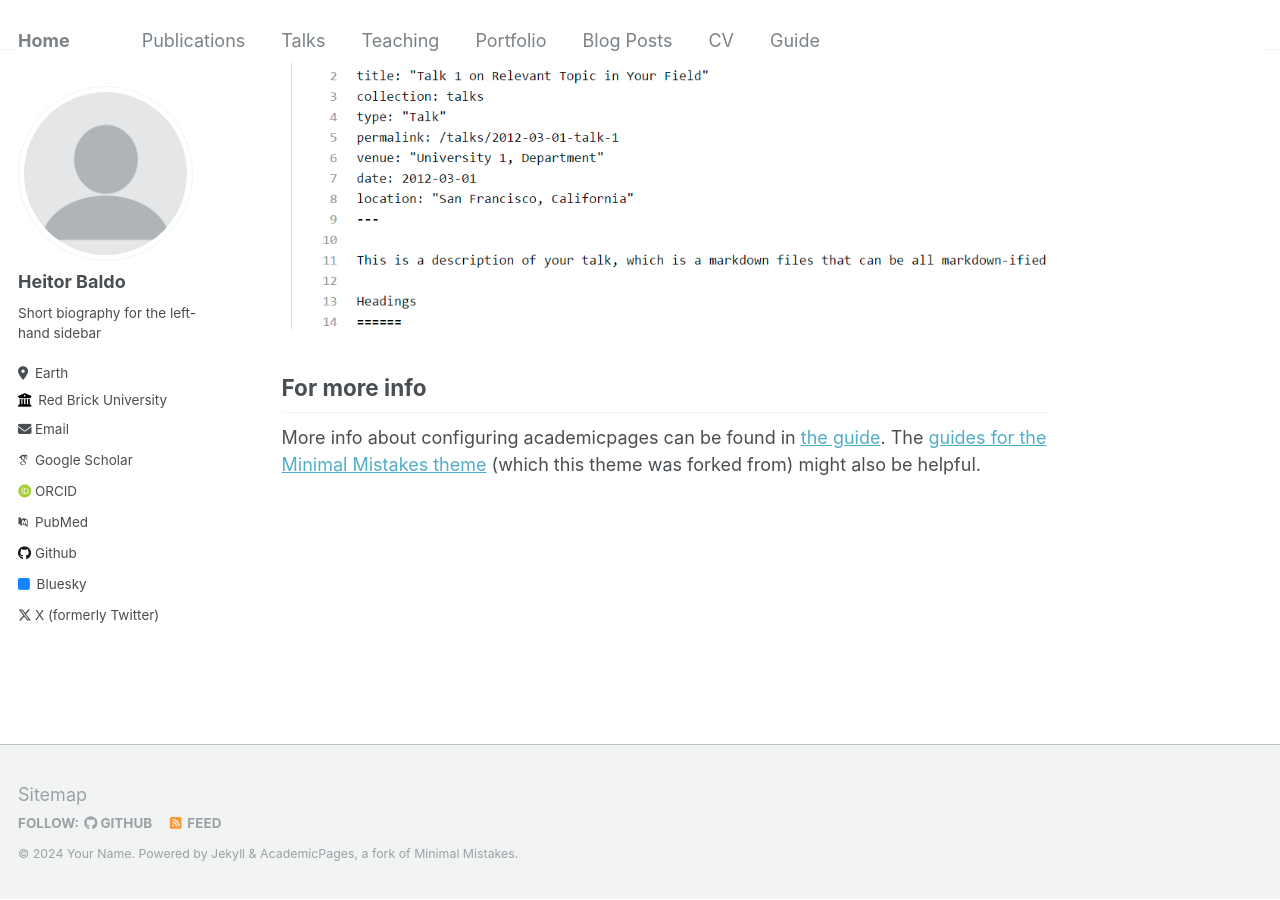
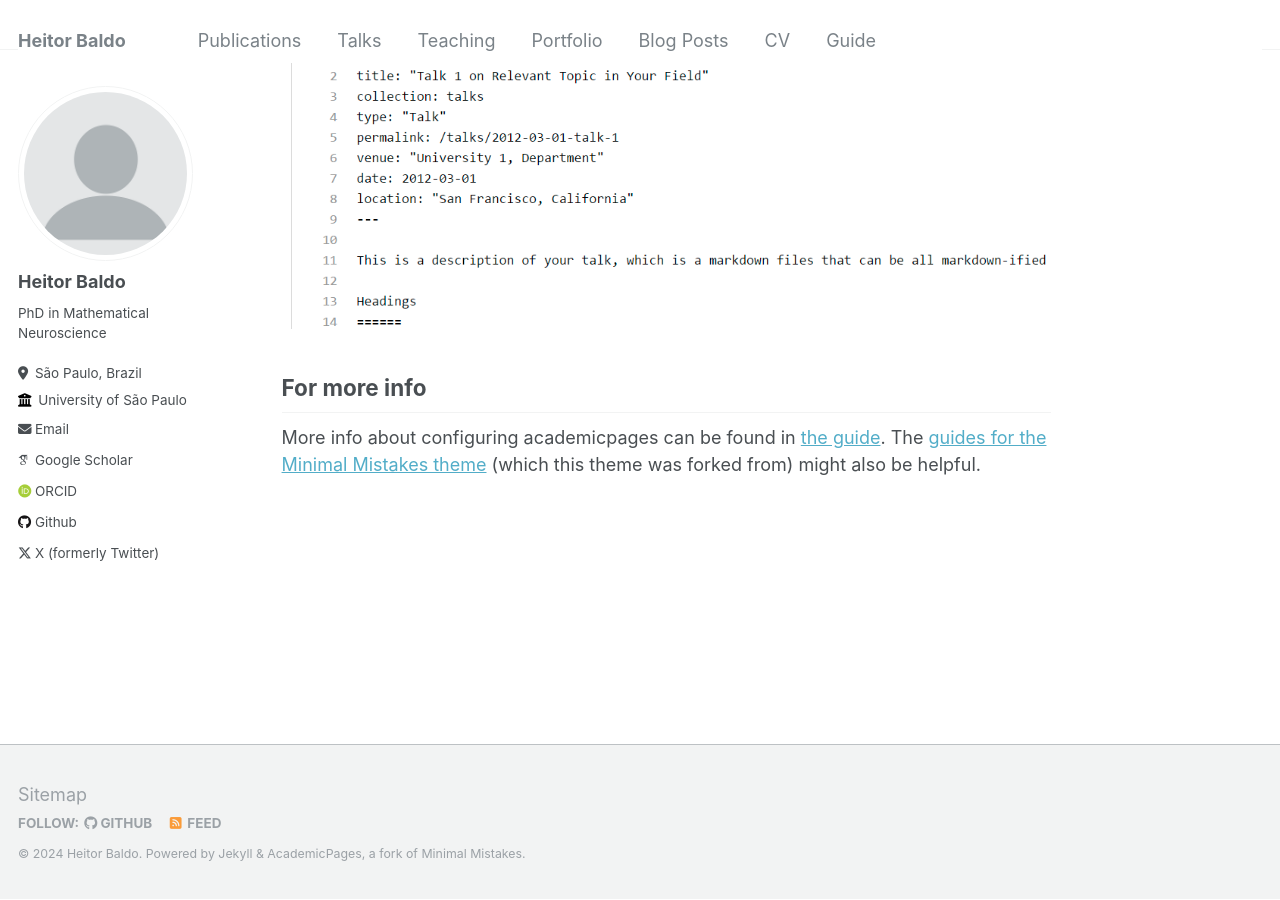
Before and after one commit to heitorbaldo/heitorbaldo.github.io, a Jekyll site: the page built from _pages/about.md, in a window 1280 px wide and 900 px high, scrolled down 2612 px. Built offline with Jekyll 4.4.1, drawn with Linux system fonts in a browser that asks for light colours; some web fonts are replaced.

Commit message:
Add files via upload

```diff
--- a/_config.yml
+++ b/_config.yml
@@ -8,9 +8,9 @@
 
 # Basic Site Settings
 locale                   : "en-US"
-title                    : "Home"
+title                    : "Heitor Baldo"
 title_separator          : "-"
-name                     : &name "Your Name"
+name                     : &name "Heitor Baldo"
 description              : &description "personal description"
 url                      : https://academicpages.github.io # the base hostname & protocol for your site e.g. "https://mmistakes.github.io"
 baseurl                  : "" # the subpath of your site, e.g. "/blog"
@@ -24,30 +24,30 @@ author:
   avatar           : "profile.png"
   name             : "Heitor Baldo"
   pronouns         : # example: "she/her"
-  bio              : "Short biography for the left-hand sidebar"
-  location         : "Earth"
-  employer         : "Red Brick University"
+  bio              : "PhD in Mathematical Neuroscience"
+  location         : "São Paulo, Brazil"
+  employer         : "University of São Paulo"
   uri              : # URL
-  email            : "none@example.org"
+  email            : "heitorbaldo@gmail.com"
 
   # Academic websites
   arxiv            : # URL - Update with the correct link to your profile
-  googlescholar    : "https://scholar.google.com/citations?user=PS_CX0AAAAAJ"
+  googlescholar    : "https://scholar.google.com/citations?user=w70euYMAAAAJ&hl=en&oi=ao"
   impactstory      : # URL
-  orcid            : "http://orcid.org/yourorcidurl"
-  pubmed           : "https://www.ncbi.nlm.nih.gov/pubmed/?term=john+snow"
+  orcid            : "https://orcid.org/0000-0001-6554-3389"
+  pubmed           : #"https://www.ncbi.nlm.nih.gov/pubmed/?term=john+snow"
   researchgate     : # URL
 
   # Repositories and software development
   bitbucket        : # Username - Update with your username on the site
   codepen          : # Username
   dribbble         : # Username
-  github           : "academicpages"
-  kaggle           : # Username
+  github           : "heitorbaldo"
+  kaggle           : #"heitorbaldo"
   stackoverflow    : # User number or user number and name (i.e., use "1" or "1/jeff-atwood")
 
   # Social media
-  bluesky          : "bsky.app" # Replace this with you Bluesky username
+  bluesky          : #"bsky.app" # Replace this with you Bluesky username
   facebook         : # Username
   flickr           : # Username
   foursquare       : # Username
@@ -64,7 +64,7 @@ author:
   steam            : # Username
   telegram         : # URL
   tumblr           : # Username
-  twitter          : "UniofOxford"  # Replace this with your X / Twitter handle
+  twitter          : "heitorbaldo"
   vine             : # Username
   weibo            : # Username
   wikipedia        : # Username
@@ -120,7 +120,7 @@ yandex_site_verification :
 
 # Social Sharing
 twitter:
-  username               : &twitter
+  username               : &heitorbaldo
 facebook:
   username               :
   app_id                 :
```
